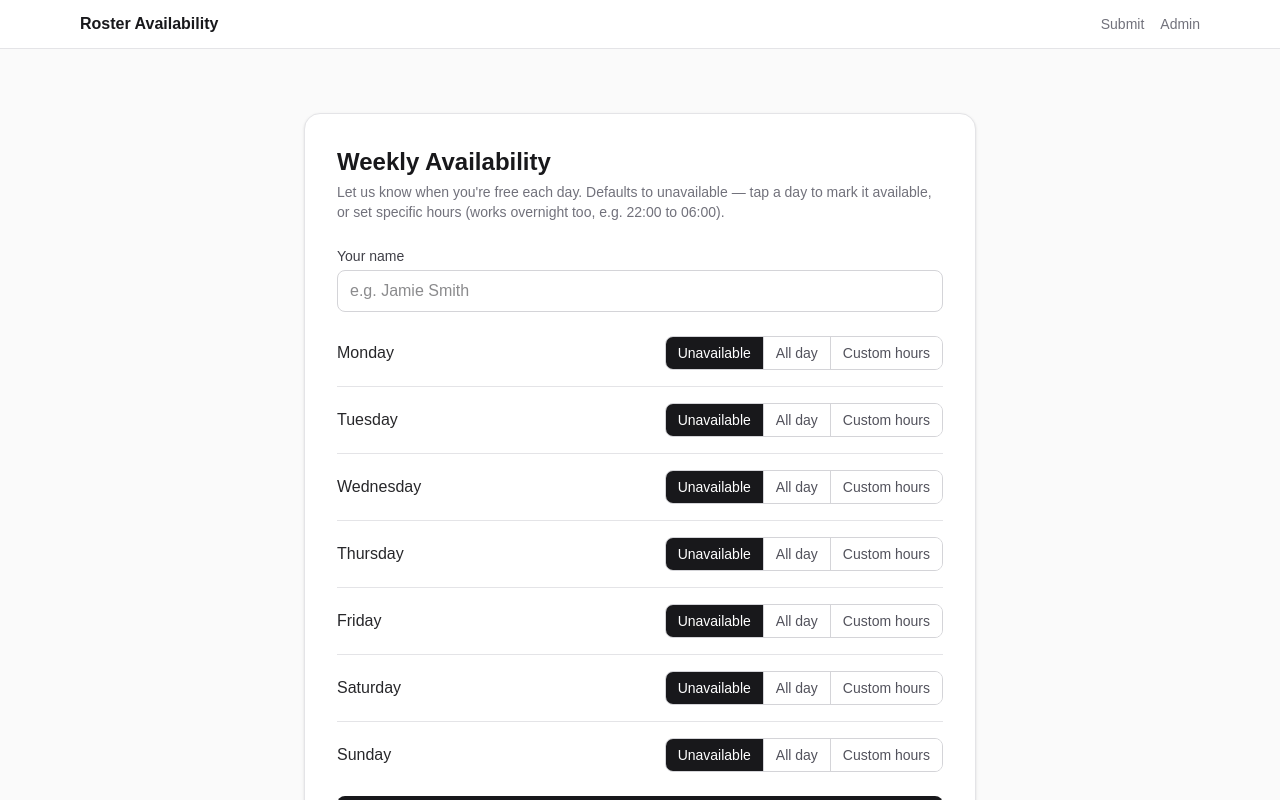
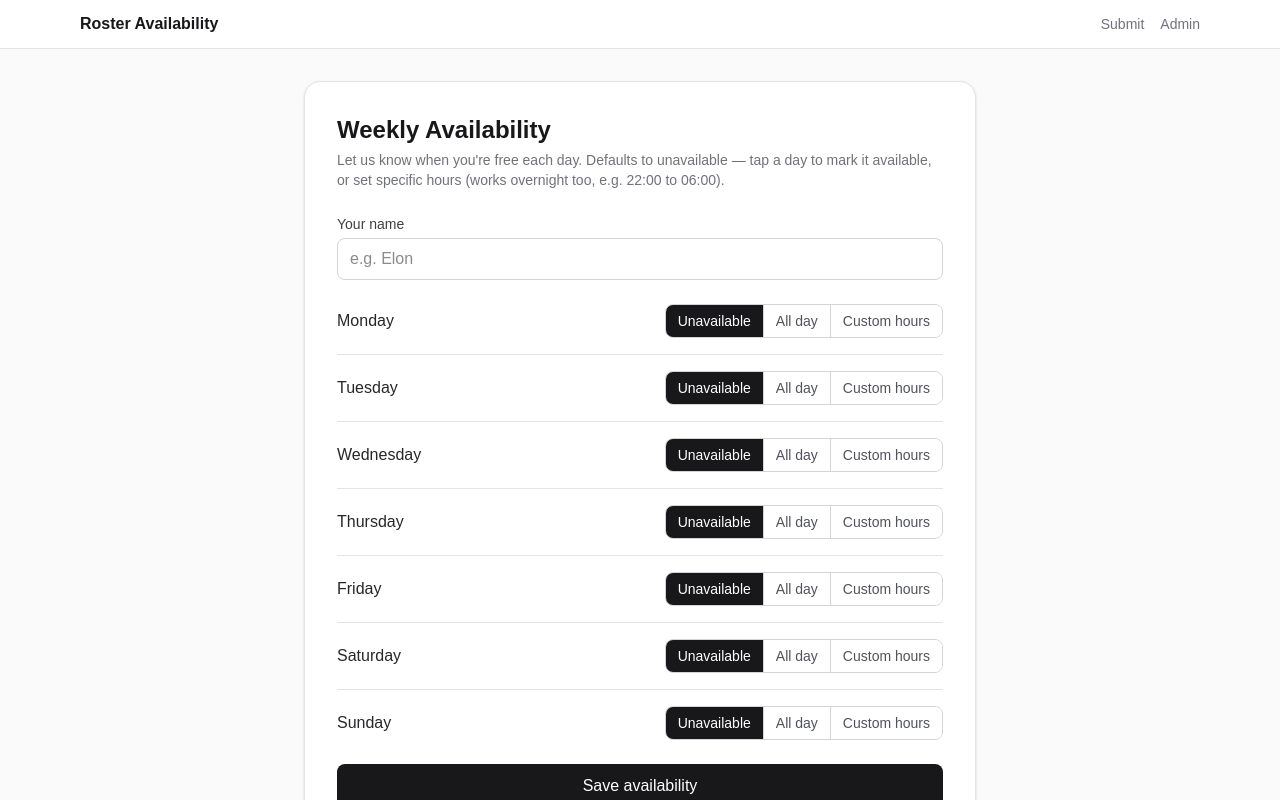
Before and after one commit to Mengkungkao/RosterManagement, a Next.js app: page / in a window 1280 px wide. Built offline with nearby package versions, Linux system fonts and the light colour scheme.

Commit message:
fix spaace

```diff
--- a/src/app/admin/events/page.tsx
+++ b/src/app/admin/events/page.tsx
@@ -15,7 +15,7 @@ export default async function AdminEventsPage() {
   }
 
   return (
-    <div className="flex flex-1 flex-col bg-zinc-50 px-4 py-10 dark:bg-black sm:py-16">
+    <div className="flex flex-1 flex-col bg-zinc-50 px-4 pt-6 pb-10 dark:bg-black sm:pt-8 sm:pb-16">
       <div className="mx-auto w-full max-w-6xl">
         <div className="flex flex-wrap items-center justify-between gap-4">
           <div>
--- a/src/app/admin/page.tsx
+++ b/src/app/admin/page.tsx
@@ -50,7 +50,7 @@ export default async function AdminPage() {
   }
 
   return (
-    <div className="flex flex-1 flex-col bg-zinc-50 px-4 py-10 dark:bg-black sm:py-16">
+    <div className="flex flex-1 flex-col bg-zinc-50 px-4 pt-6 pb-10 dark:bg-black sm:pt-8 sm:pb-16">
       <div className="mx-auto w-full max-w-6xl">
         <div className="flex flex-wrap items-center justify-between gap-4">
           <div>
--- a/src/app/admin/roster/RosterBoard.tsx
+++ b/src/app/admin/roster/RosterBoard.tsx
@@ -436,9 +436,6 @@ export default function RosterBoard({ events, staff }: Props) {
     };
   }, [selectedEvent, staff, prepHours, closingHours]);
 
-  const activeDays = DAYS.filter((day) => layout[day].length > 0);
-  const totalShifts = activeDays.reduce((sum, day) => sum + dayShifts[day].length, 0);
-
   return (
     <>
       <AdminNav
--- a/src/app/admin/roster/page.tsx
+++ b/src/app/admin/roster/page.tsx
@@ -26,7 +26,7 @@ export default async function RosterMatchPage() {
   }
 
   return (
-    <div className="flex flex-1 flex-col bg-zinc-50 px-4 py-10 dark:bg-black sm:py-16 md:min-h-0">
+    <div className="flex flex-1 flex-col bg-zinc-50 px-4 pt-6 pb-10 dark:bg-black sm:pt-8 sm:pb-16 md:min-h-0">
       <div className="mx-auto flex w-full max-w-7xl flex-col md:min-h-0 md:flex-1">
         <div className="flex shrink-0 flex-wrap items-center justify-between gap-4">
           <div>
--- a/src/app/page.tsx
+++ b/src/app/page.tsx
@@ -102,7 +102,7 @@ export default function Home() {
   }
 
   return (
-    <div className="flex flex-1 flex-col items-center bg-zinc-50 px-4 py-10 dark:bg-black sm:py-16">
+    <div className="flex flex-1 flex-col items-center bg-zinc-50 px-4 pt-6 pb-10 dark:bg-black sm:pt-8 sm:pb-16">
       <div className="w-full max-w-2xl rounded-2xl border border-zinc-200 bg-white p-6 shadow-sm dark:border-zinc-800 dark:bg-zinc-950 sm:p-8">
         <h1 className="text-2xl font-semibold text-zinc-900 dark:text-zinc-50">
           Weekly Availability
@@ -129,7 +129,7 @@ export default function Home() {
               setHasLoaded(false);
             }}
             onBlur={loadExisting}
-            placeholder="e.g. Jamie Smith"
+            placeholder="e.g. Elon"
             className="mt-1 w-full rounded-lg border border-zinc-300 px-3 py-2 text-zinc-900 outline-none focus:border-zinc-500 dark:border-zinc-700 dark:bg-zinc-900 dark:text-zinc-50"
           />
           {loadingExisting && (
```
